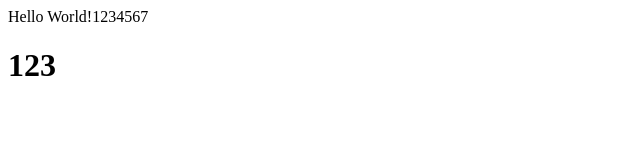
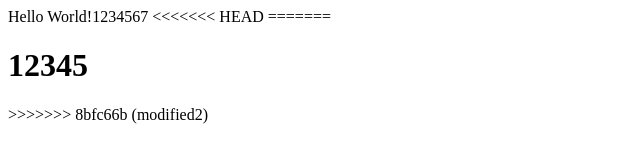
Before and after one commit to devisar/git123, a plain HTML site: page index.html in a window 1280 px wide. Shown: the whole page, without its empty margins (0-640 px from the left). Drawn offline with Linux system fonts and the light colour scheme.

Commit message:
modified2

```diff
--- a/index.html
+++ b/index.html
@@ -7,7 +7,11 @@
 
 <body>
     Hello World!1234567
-    <h1>123</h1>
+<<<<<<< HEAD
+
+=======
+    <h1>12345</h1>
+>>>>>>> 8bfc66b (modified2)
 </body>
 
 </html>
```
